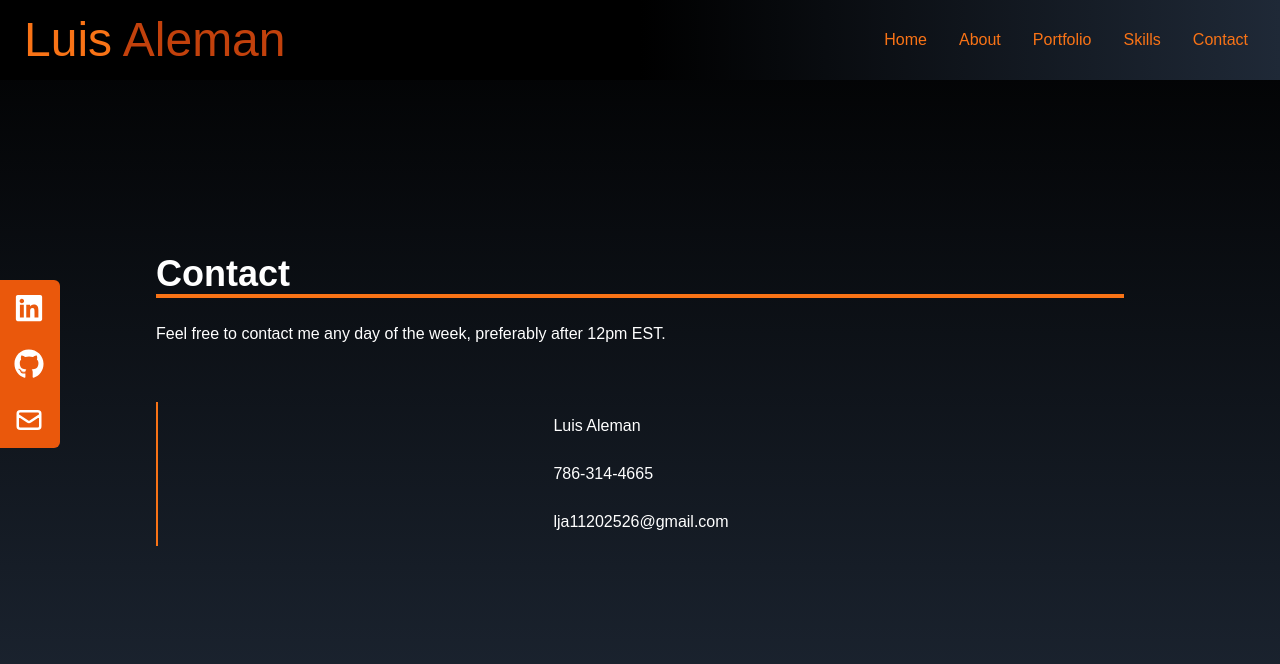
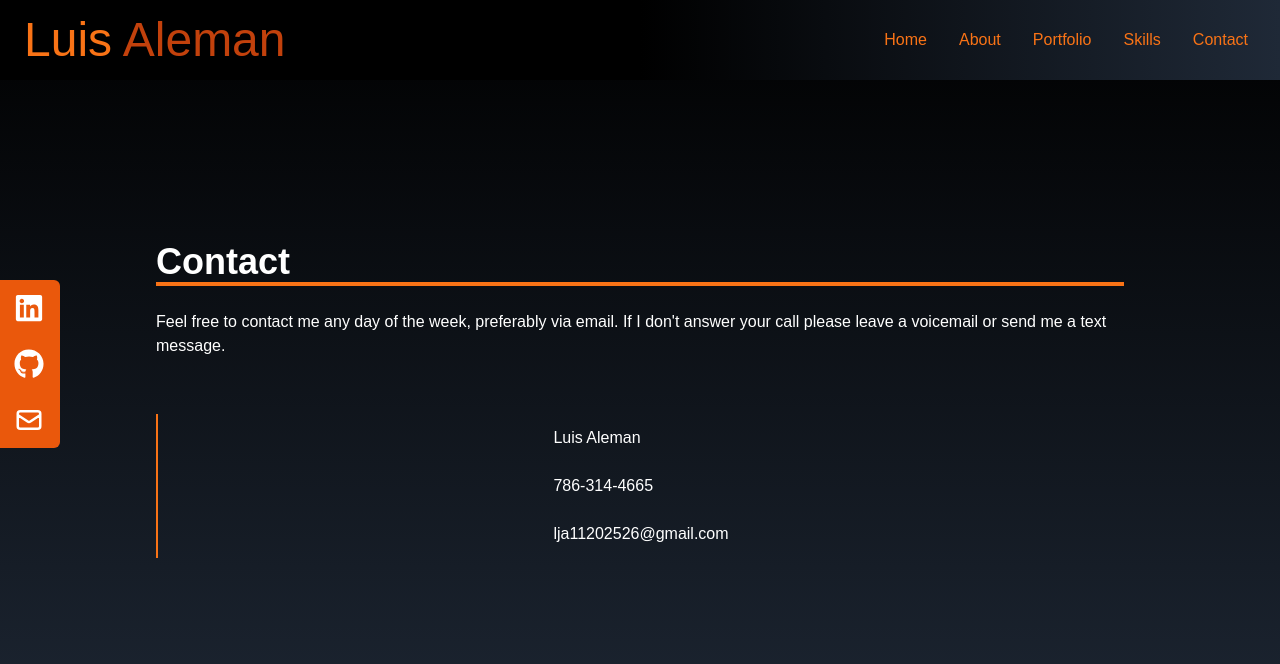
Before and after one commit to KrOhDee/portfolio-re, a React (Create React App) app: page / in a window 1280 px wide. Both pictures are taken after a click on the item "Contact". Shown: the top 664 px of the page. Built offline with nearby package versions, Linux system fonts and the light colour scheme; the HTML template or start-up script is replaced by a standard one; a web font is replaced by a local one.

Commit message:
Update contact info

```diff
--- a/src/components/Contact.jsx
+++ b/src/components/Contact.jsx
@@ -12,8 +12,9 @@ const Contact = () => {
             Contact
           </p>
           <p className="py-6">
-            Feel free to contact me any day of the week, preferably after 12pm
-            EST.
+            Feel free to contact me any day of the week, preferably via email.
+            If I don't answer your call please leave a voicemail or send me a
+            text message.
           </p>
         </div>
 
```
